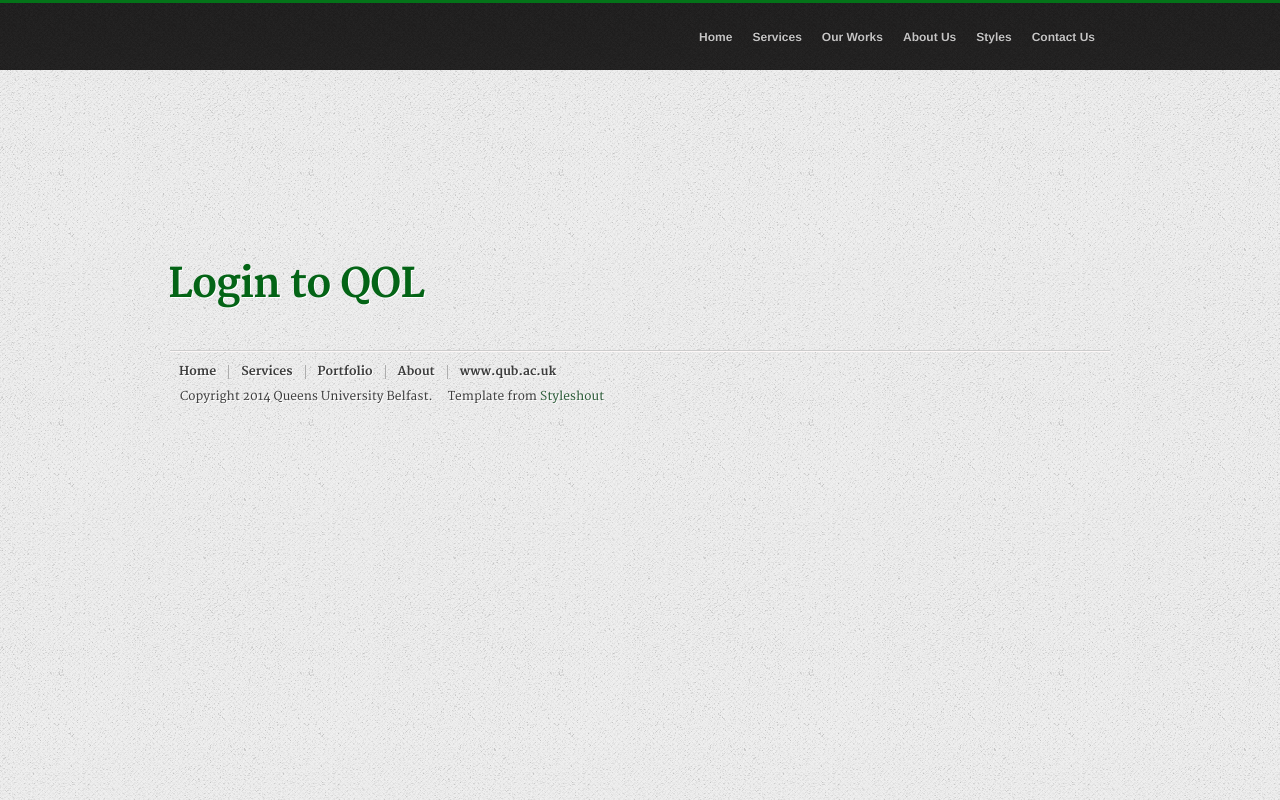
After one commit to rayd250592/CSC2019, a PHP site: page /login.html in a window 1280 px wide. The commit adds this page. Run offline with PHP 8.4, Linux system fonts and the light colour scheme; some libraries are stand-ins or nearby versions.

Commit message:
login html created. Need to install xampp and convert html to php

```diff
--- a/PageOne10/PageOne10/css/style.css
+++ b/PageOne10/PageOne10/css/style.css
@@ -325,7 +325,7 @@ footer {
 /* Logo */
 header hgroup {
     position: absolute;
-    background: url(../images/logo.png) no-repeat;
+  /*  background: url(../images/logo.png) no-repeat; //put logo in here */
     height: 31px;
     width: 312px;
     display: block;
--- /dev/null
+++ b/PageOne10/PageOne10/login.html
@@ -0,0 +1,108 @@
+<!DOCTYPE html>
+<!--[if IE 7 ]>    <html class="ie7 oldie"> <![endif]-->
+<!--[if IE 8 ]>    <html class="ie8 oldie"> <![endif]-->
+<!--[if IE 9 ]>    <html class="ie9"> <![endif]-->
+<!--[if (gt IE 9)|!(IE)]><!--> <html> <!--<![endif]-->
+
+<head>
+
+    <meta http-equiv="X-UA-Compatible" content="IE=edge,chrome=1"/>
+    <meta charset="utf-8"/>
+    <meta name="description" content="">
+    <meta name="author" content="">
+
+    <title>Queens Online </title>
+
+    <link rel="stylesheet" href="css/style.css" type="text/css" media="screen" />
+    <link rel="stylesheet" href="css/nivo-slider.css" type="text/css" />
+    <link rel="stylesheet" href="css/jquery.fancybox-1.3.4.css" type="text/css" />
+
+    <!--[if lt IE 9]>
+	    <script src="http://html5shim.googlecode.com/svn/trunk/html5.js"></script>
+    <![endif]-->
+
+    <script src="http://ajax.googleapis.com/ajax/libs/jquery/1.6/jquery.min.js"></script>
+    <script>window.jQuery || document.write('<script src="js/jquery-1.6.1.min.js"><\/script>')</script>
+
+    <script src="js/jquery.smoothscroll.js"></script>
+    <script src="js/jquery.nivo.slider.pack.js"></script>
+    <script src="js/jquery.easing-1.3.pack.js"></script>
+    <script src="js/jquery.fancybox-1.3.4.pack.js"></script>
+    <script src="js/init.js"></script>
+
+</head>
+
+<body>
+
+<!-- header-wrap -->
+<div id="header-wrap">
+    <header>
+
+        <hgroup>
+            <h1><a href="index.html">QOL</a></h1>
+            <h3>Welcome To Queens University Belfast Virtual Learning Environment</h3>
+        </hgroup>
+
+        <nav>
+            <ul>
+                <li><a href="#main">Home</a></li>
+                <li><a href="#services">Services</a></li>
+                <li><a href="#portfolio">Our Works</a></li>
+                <li><a href="#about-us">About Us</a></li>
+                <li><a href="#styles">Styles</a></li>
+                <li><a href="#contact">Contact Us</a></li>
+            </ul>
+        </nav>
+
+    </header>
+</div>
+
+<!-- content-wrap -->
+<div class="content-wrap">
+
+    <!-- main -->
+    <section id="main">
+
+
+
+
+
+
+
+
+
+
+      <!-- portfolio -->
+      <section id="portfolio">
+
+            <h1>Login to QOL</h1>
+
+
+      <!-- about us -->
+
+      <!-- Styles -->
+
+      <!-- contact -->
+
+
+
+
+<!-- footer -->
+<footer>
+    <div class="footer-content">
+        <ul class="footer-menu">
+            <li><a href="#main">Home</a></li>
+            <li><a href="#services">Services</a></li>
+            <li><a href="#portfolio">Portfolio</a></li>
+            <li><a href="#about-us">About</a></li>
+            <li><a href="http://www.qub.ac.uk">www.qub.ac.uk</a></li>
+            <!-- <li class="rss-feed"><a href="#">RSS Feed</a></li> -->
+        </ul>
+
+        <p class="footer-text">Copyright 2014 Queens University Belfast. &nbsp;&nbsp;&nbsp; Template from <a href="http://www.styleshout.com/">Styleshout</a></p>
+    </div>
+
+</footer>
+
+</body>
+</html>
```
